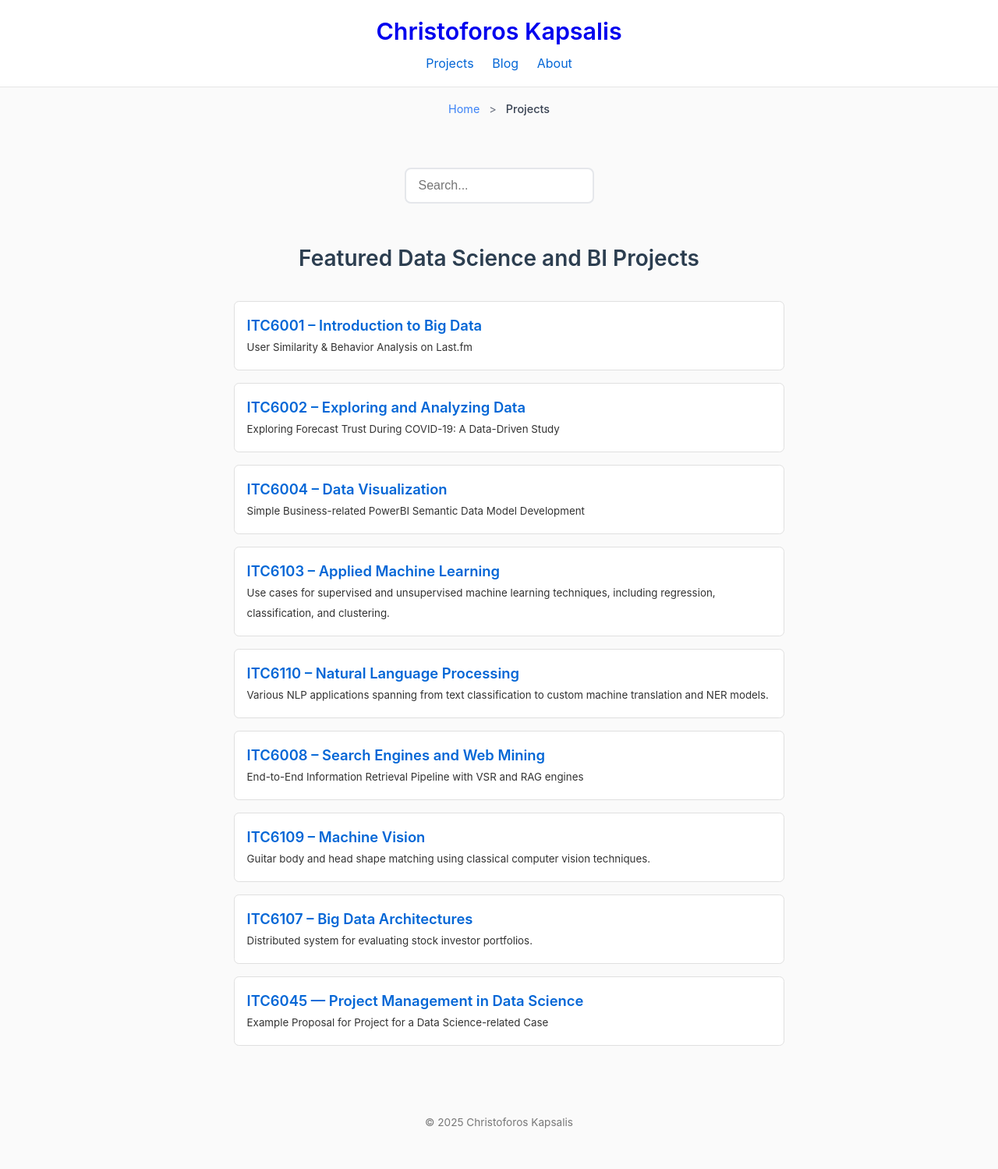
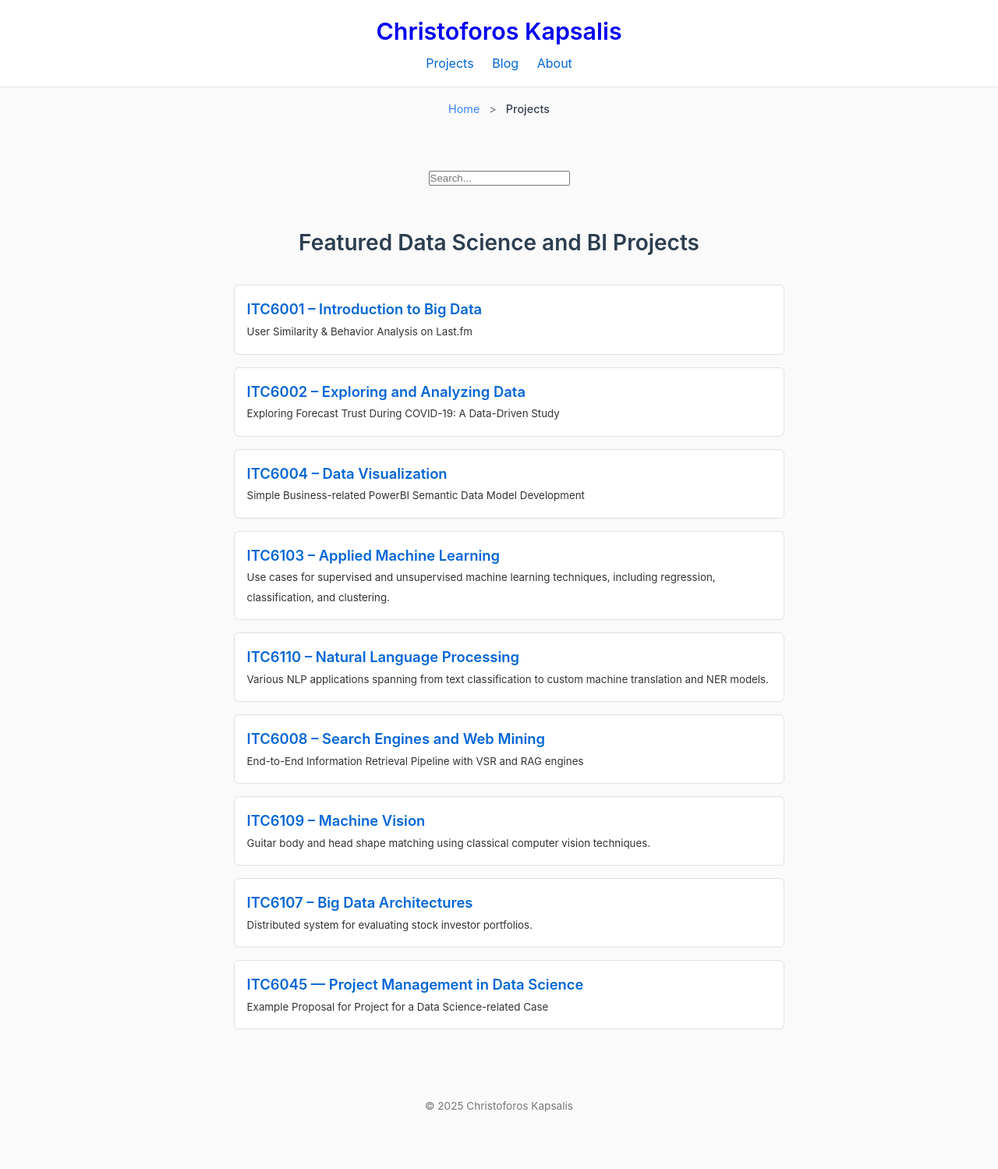
Before and after one commit to C-Kapsalis/portfolio-website, a Jekyll site: the page built from index.md, in a window 1280 px wide. Shown: the whole page at 78% size. Built offline with Jekyll 4.4.1, drawn with Linux system fonts in a browser that asks for light colours; comment, search, counter and statistics services are not loaded; after the commit the page ends 1478 px from its top, so only the background shows below that.

Commit message:
Revert "search input flexbox styling"
This reverts commit e534861ee0061fe2b5235443f3db215e2710c549.

```diff
--- a/assets/css/style.css
+++ b/assets/css/style.css
@@ -190,24 +190,6 @@ body:not(.home-page) .wrapper .search-box {
   order: -999;
 }
 
-
-.search-box input {
-  width: 100%;
-  padding: 0.75rem 1rem;
-  border: 2px solid #e5e7eb;
-  border-radius: 8px;
-  font-size: 1rem;
-  background: white;
-  transition: border-color 0.2s ease;
-  box-sizing: border-box;
-}
-
-.search-box input:focus {
-  outline: none;
-  border-color: #3b82f6;
-  box-shadow: 0 0 0 3px rgba(59, 130, 246, 0.1);
-}
-
 #results-container {
   list-style: none;
   padding: 0;
```
